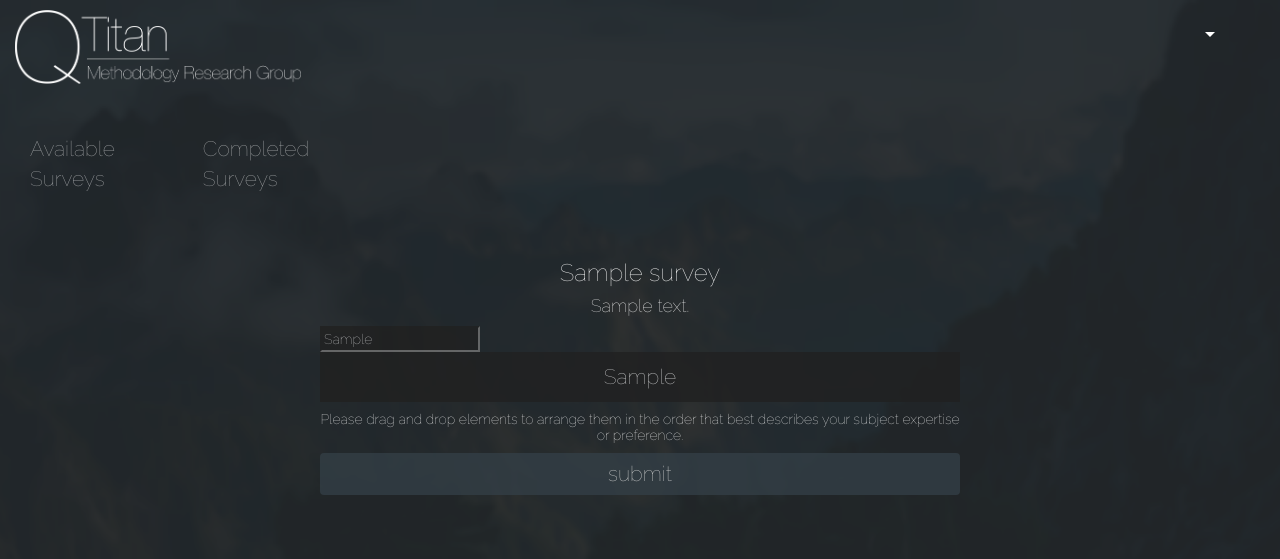
After one commit to rdespoiu/QTitan, a Django app: page /QTSurvey/takesurvey/1/ in a window 1280 px wide. The commit adds this page. Shown: the top 559 px of the page. Run offline with Django 3.2, Linux system fonts and the light colour scheme; a user stored in the database is signed in; tables that the repository leaves empty hold one stand-in row (values such as "Sample post"); some libraries are stand-ins or nearby versions.

Commit message:
Take Survey complete

```diff
--- a/QTitan/QTSurvey/forms.py
+++ b/QTitan/QTSurvey/forms.py
@@ -45,3 +45,18 @@ class CreateSurveyFieldForm(forms.Form):
                                                                      'id': 'field{}'.format(i),
                                                                      'name': 'field{}'.format(i),
                                                                      'autocomplete': 'off'}))
+
+class TakeSurveyForm(forms.Form):
+    def __init__(self, surveyFields, *args, **kwargs):
+        super(TakeSurveyForm, self).__init__(*args, **kwargs)
+
+        for i in range(len(surveyFields)):
+            self.fields[str(i)] = forms.CharField(
+                                                label = '',
+                                                help_text = '',
+                                                required = True,
+                                                widget = forms.HiddenInput(
+                                                            attrs = {'value': surveyFields[i].value,
+                                                                     'type': 'text',
+                                                                     'id': str(i),
+                                                                     'surveyFieldID': str(surveyFields[i].id)}))
--- a/QTitan/QTSurvey/static/QTSurvey/style.css
+++ b/QTitan/QTSurvey/static/QTSurvey/style.css
@@ -59,12 +59,88 @@ html {
 }
 
 
+/* TAKE SURVEY FORM */
+.take-survey-box {
+  background: transparent;
+  position: absolute;
+  width: 50%;
+  height: 40%;
+  top: 0;
+  bottom: 0;
+  left: 0;
+  right: 0;
+  margin: auto;
+}
+
+.take-survey-box ul {
+  list-style-type: none;
+  list-style: none;
+  padding-left: 0;
+}
+
+.take-survey-box ul li {
+  background-color: #212121;
+  opacity: 0.8;
+  list-style: none;
+  font-size: 1.5em;
+  text-align: center;
+  padding-top: 10px;
+  padding-bottom: 10px;
+}
+
+.take-survey-box ul li:focus {
+  opacity: 1.0;
+  outline: none;
+  box-shadow: none;
+}
+
+
+.take-survey-box form input {
+  background-color: #212121;
+  opacity: 0.8;
+}
+
+.take-survey-box form input:focus {
+  opacity: 1.0;
+  outline: none;
+  box-shadow: none;
+}
+
+.take-survey-box form input:disabled {
+  background-color: #212121;
+  opacity: 0.8;
+  cursor: default;
+}
+
+.take-survey-box form a {
+  opacity: 0.6;
+  color: white;
+  font-size: 1.5em;
+}
+
+.take-survey-box form a:hover {
+  opacity: 1.0;
+  text-decoration: none;
+}
+
+.take-survey-form {
+  -webkit-touch-callout: none;
+  -webkit-user-select: none;
+  -khtml-user-select: none;
+  -moz-user-select: none;
+  -ms-user-select: none;
+  user-select: none;
+  height: 14.25%;
+  font-size: 1.5em;
+  text-align: center;
+  border: transparent;
+}
 
 /* CREATE SURVEY FORM */
 
 .create-survey-box form {
   background: transparent;
-  position: absolute;;
+  position: absolute;
   width: 50%;
   height: 40%;
   top: 0;
@@ -80,17 +156,6 @@ html {
 }
 
 .create-survey-box form input:focus {
-  opacity: 1.0;
-  outline: none;
-  box-shadow: none;
-}
-
-.create-survey-box textarea {
-  background-color: #212121;
-  opacity: 0.8;
-}
-
-.create-survey-box textarea:focus {
   opacity: 1.0;
   outline: none;
   box-shadow: none;
--- /dev/null
+++ b/QTitan/QTSurvey/static/QTSurvey/take-survey-sortable.js
@@ -0,0 +1,43 @@
+var TakeSurvey = class {
+  constructor() { this.run(); }
+
+  // Updates hidden form fields on drag-and-drop
+  handleDrop() {
+    // Drag and drop fields
+    var visibleFields = this.getElementsByTagName("li");
+
+    // Length of arguments
+    const n = visibleFields.length
+
+    // On drop, set hiddenField values to the corresponding visibleField values.
+    for (var i = 0; i < n; i++) document.getElementById(i).value = visibleFields[i].innerHTML;
+
+    for (var i = 0; i < n; i++) {
+      console.log(visibleFields[i].innerHTML + " == " + document.getElementById(i).value + '&& ' + i + ' == ' + document.getElementById(i).id);
+    }
+  }
+
+  // Sortable factory
+  makeSortable() {
+    $("#sortableSurveyFields").sortable();
+    $("#sortableSurveyFields").disableSelection();
+  }
+
+  // Drop handler factory
+  makeDrop() {
+    $("#sortableSurveyFields").sortable({ stop: this.handleDrop });
+  }
+
+  // Run
+  run() {
+    this.makeSortable();
+    this.makeDrop();
+  }
+}
+
+var hideDjangoErrorList = () => { $('.errorlist').hide(); };
+
+$(document).ready(function() {
+  hideDjangoErrorList();
+  const survey = new TakeSurvey();
+});
--- a/QTitan/QTSurvey/templates/QTSurvey/base/base.html
+++ b/QTitan/QTSurvey/templates/QTSurvey/base/base.html
@@ -43,6 +43,9 @@
 
       {% block create_survey %}
       {% endblock %}
+
+      {% block take_survey %}
+      {% endblock %}
     </div>
 
     <!-- BODY SCRIPTS -->
--- a/QTitan/QTSurvey/templates/QTSurvey/base/body-scripts.html
+++ b/QTitan/QTSurvey/templates/QTSurvey/base/body-scripts.html
@@ -1,4 +1,8 @@
 <!-- jQuery (necessary for Bootstrap's JavaScript plugins) -->
 <script src="https://ajax.googleapis.com/ajax/libs/jquery/1.12.4/jquery.min.js"></script>
+
 <!-- Include all compiled plugins (below), or include individual files as needed -->
 <script src="https://maxcdn.bootstrapcdn.com/bootstrap/3.3.7/js/bootstrap.min.js" integrity="sha384-Tc5IQib027qvyjSMfHjOMaLkfuWVxZxUPnCJA7l2mCWNIpG9mGCD8wGNIcPD7Txa" crossorigin="anonymous"></script>
+
+<!-- jQueryUI (For sortable drag and drop collections) -->
+<script src="https://code.jquery.com/ui/1.12.1/jquery-ui.min.js" integrity="sha256-VazP97ZCwtekAsvgPBSUwPFKdrwD3unUfSGVYrahUqU=" crossorigin="anonymous"></script>
--- a/QTitan/QTSurvey/templates/QTSurvey/create-survey.html
+++ b/QTitan/QTSurvey/templates/QTSurvey/create-survey.html
@@ -4,7 +4,7 @@
 
 {% block create_survey %}
 
-<div class="create-survey-box">
+<div class="take-survey-box">
   <form action="" method="POST" name="form-createsurvey">
     {% csrf_token  %}
     <p id="form-errors"></p>
--- /dev/null
+++ b/QTitan/QTSurvey/templates/QTSurvey/take-survey.html
@@ -0,0 +1,32 @@
+<!-- Inheritance from base template -->
+{% extends "QTSurvey/base/base.html" %}
+{% load static %}
+
+{% block take_survey %}
+
+<div class="take-survey-box">
+  <center>
+    <h3>{{ survey.title }}</h3>
+    <h4>{{ survey.description }}</h4>
+  </center>
+
+  <form action="" method="POST" name="form-takesurvey">
+    {% csrf_token  %}
+    {{ takeSurveyForm }}
+
+    <ul id="sortableSurveyFields">
+      {% for field in surveyFields %}
+        <li>{{ field.value }}</li>
+      {% endfor %}
+    </ul>
+
+    <center><h5>Please drag and drop elements to arrange them in the order that best describes your subject expertise or preference.</h5></center>
+    <button type="submit" class="btn btn-primary btn-block custom-button registration-form" id="save-survey">submit</button>
+  </form>
+
+</div>
+
+<script src="https://ajax.googleapis.com/ajax/libs/jquery/1.12.4/jquery.min.js"></script>
+<script src="{% static 'QTSurvey/take-survey-sortable.js' %}"></script>
+
+{% endblock %}
--- a/QTitan/QTSurvey/urls.py
+++ b/QTitan/QTSurvey/urls.py
@@ -18,4 +18,5 @@ urlpatterns = [
     url(r'^subjects/', views.researcher_subjects, name = 'subjects'),
     url(r'^completed/', views.subject_completed_surveys, name = 'completed'),
     url(r'^create/', views.create_survey, name = 'create'),
+    url(r'^takesurvey/(?P<survey_id>\w{0,50})/$', views.take_survey, name='takesurvey'),
 ]
--- a/QTitan/QTSurvey/views.py
+++ b/QTitan/QTSurvey/views.py
@@ -144,3 +144,39 @@ def create_survey(request):
 
     context = {'request': request, 'surveyForm': surveyForm, 'surveyFieldsForm': surveyFieldsForm}
     return HttpResponse(template.render(context, request))
+
+def take_survey(request, survey_id):
+    if not (request.user.is_authenticated() and not request.session.get('researcher')):
+        return redirect('index')
+
+    template = loader.get_template('QTSurvey/take-survey.html')
+    survey = Survey.objects.get(id = survey_id)
+    surveyFields = SurveyField.objects.filter(surveyID = survey)
+
+    takeSurveyForm = TakeSurveyForm(surveyFields, request.POST)
+
+    if request.method == 'POST':
+        if takeSurveyForm.is_valid():
+            data = takeSurveyForm.cleaned_data
+            surveyFieldMap = {}
+
+            for field in takeSurveyForm.hidden_fields():
+                # Hacky splicing to get surveyFieldID
+                surveyFieldMap[field.value()] = int(str(field).split('surveyFieldID="', 1)[1].split('"', 1)[0])
+
+            for position in data:
+                completedSurveyField = CompletedSurvey(surveyID = survey,
+                                                       surveyFieldID = SurveyField.objects.get(id = surveyFieldMap[data[position]]),
+                                                       userID = request.user,
+                                                       orderPosition = int(position) + 1)
+                completedSurveyField.save()
+
+                return redirect('../../')
+
+        else:
+            raise RuntimeError('Invalid form, please try again')
+
+
+    context = {'request': request, 'takeSurveyForm': takeSurveyForm, 'survey': survey, 'surveyFields': surveyFields}
+
+    return HttpResponse(template.render(context, request))
```
Also changed, not shown: QTitan/QTSurvey/Controllers/TakeSurvey.py (added).
